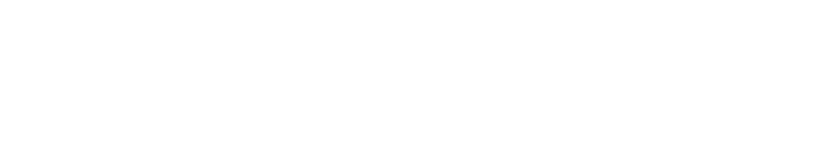
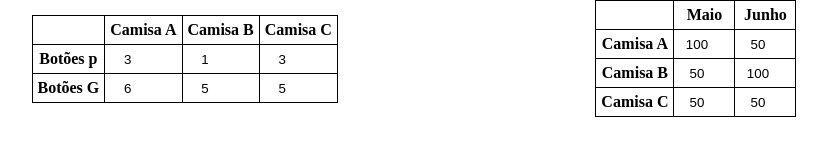
Before and after one commit to felipetoledo07/matriz-operacoes-ex2-front, a plain HTML site: page index.html in a window 1280 px wide. Shown: the whole page, without its empty margins (226-1053 px from the left). Drawn offline with Linux system fonts and the light colour scheme.

Commit message:
tables front

```diff
--- a/index.html
+++ b/index.html
@@ -8,7 +8,75 @@
     <title>matrix multiplication</title>
 </head>
 <body>
+    <section class="flex">
+        <table>
+            <tr>
+                <th></th>
+                <th>Camisa A</th>
+                <th>Camisa B</th>
+                <th>Camisa C</th>
+            </tr>
+            <tr>
+                <th>Botões p</th>
+                <td>
+                    <input type="number" name="" id="" value="3">
+                </td>
+                <td>
+                    <input type="number" name="" id="" value="1">
+                </td>
+                <td>
+                    <input type="number" name="" id="" value="3">
+                </td>
+            </tr>
+            <tr>
+                <th>Botões G</th>
+                <td>
+                    <input type="number" name="" id="" value="6">
+                </td>
+                <td>
+                    <input type="number" name="" id="" value="5">
+                </td>
+                <td>
+                    <input type="number" name="" id="" value="5">
+                </td>
+            </tr>
+        </table>
 
-</body>
-<script src="script.js"></script>
-</html>
+        <table>
+            <tr>
+                <th></th>
+                <th>Maio</th>
+                <th>Junho</th>
+            </tr>
+            <tr>
+                <th>Camisa A</th>
+                <td>
+                    <input type="number" name="" id="" value="100">
+                </td>
+                <td>
+                    <input type="number" name="" id="" value="50">
+                </td>
+            </tr>
+            <tr>
+                <th>Camisa B</th>
+                <td>
+                    <input type="number" name="" id="" value="50">
+                </td>
+                <td>
+                    <input type="number" name="" id="" value="100">
+                </td>
+            </tr>
+            <tr>
+                <th>Camisa C</th>
+                <td>
+                    <input type="number" name="" id="" value="50">
+                </td>
+                <td>
+                    <input type="number" name="" id="" value="50">
+                </td>
+            </tr>
+        </table>
+    </section>
+    </body>
+    <script src="script.js"></script>
+    </html>
--- a/style.css
+++ b/style.css
@@ -0,0 +1,27 @@
+* {
+    margin: 0;
+    padding: 0;
+    border: none
+}
+
+table {
+    border: 1px solid black;
+    border-collapse: collapse;
+}
+
+th, td {
+    border: 1px solid black;
+    padding: 5px;
+}
+
+input {
+    width: 50px;
+    text-align: center;
+}
+
+.flex {
+    display: flex;
+    flex-flow: row nowrap;
+    justify-content: space-evenly;
+    align-items: center;
+}
```
